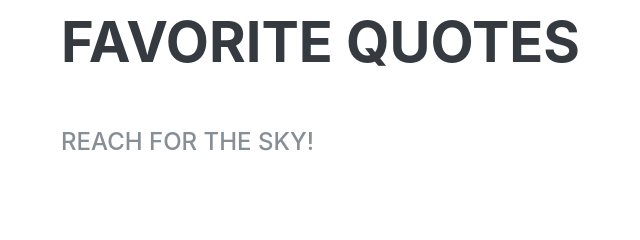
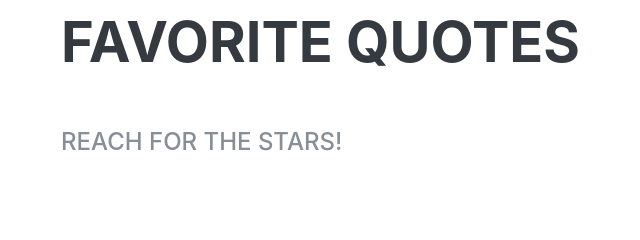
Before and after one commit to jjfeng97/250lab8, a website: page index.html in a window 1280 px wide. Shown: the part 840-1080 px from the top of the page, 259-899 px from the left. Drawn offline with nearby package versions, Linux system fonts and the light colour scheme; files that its build step writes are made by us from their sources; a web font is replaced by a local one.

Commit message:
better quote

```diff
--- a/index.html
+++ b/index.html
@@ -66,7 +66,7 @@
         <h2 class="mb-5">Favorite Quotes</h2>
 
         <div class="resume-item d-flex flex-column flex-md-row justify-content-between mb-5">
-        <div class="subheading mb-3">Reach for the sky!</div>
+        <div class="subheading mb-3">Reach for the stars!</div>
         </div>
 
       </div>
```
